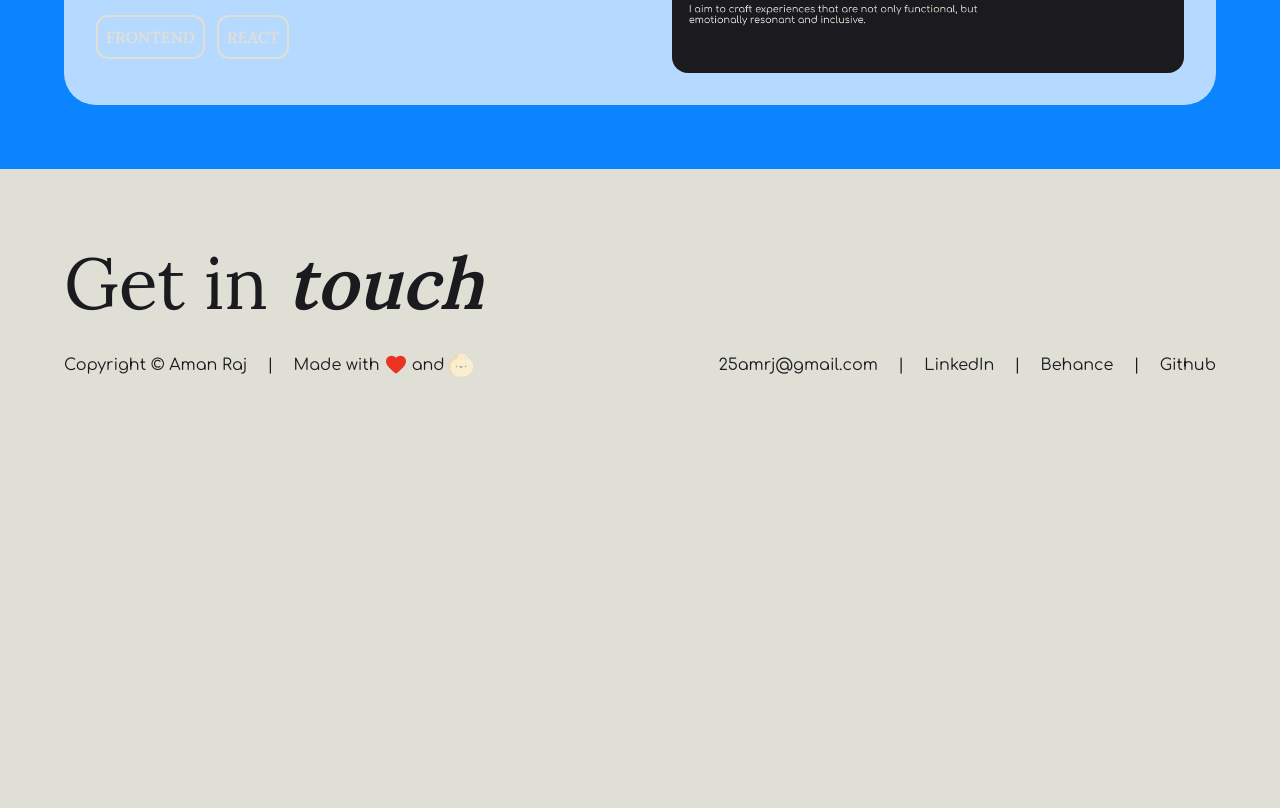
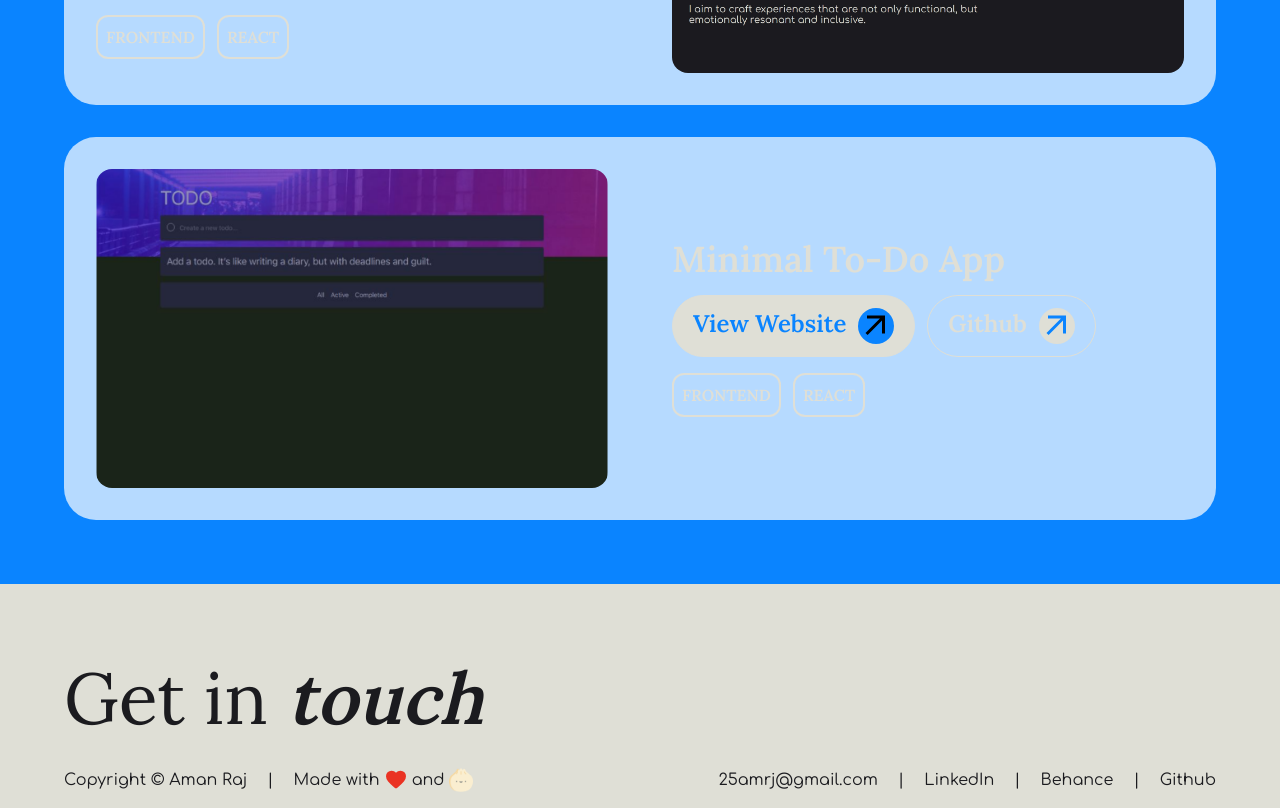
Before and after one commit to 11amanraj/portfolio-april-2025, a Next.js app: page / in a window 1280 px wide. Shown: the part 2440-3248 px from the top of the page. Before the commit the page ends 2833 px from the top, so only its background shows below. Built offline with nearby package versions, Linux system fonts and the light colour scheme.

Commit message:
Add to-do app in dev projects list

```diff
--- a/app/Components/Project/ProjectsList.tsx
+++ b/app/Components/Project/ProjectsList.tsx
@@ -42,6 +42,15 @@ const ProjectsList = () => {
       caseStudyLink: 'https://www.amanraj.in/',
       resourceLink: 'https://github.com/11amanraj/portfolio-april-2025',
       image: '/project-thumbnails/portfolio.jpg'
+    },
+    {
+      id: 4,
+      title: 'Minimal To-Do App',
+      description: 'A clean, responsive to-do app built with Next.js and Tailwind CSS, designed for fast, organized task management across devices.',
+      tags: ['Frontend', 'React'],
+      caseStudyLink: 'https://to-do-latest.vercel.app/',
+      resourceLink: 'https://github.com/11amanraj/to-do-latest',
+      image: '/project-thumbnails/to-do.png'
     }
   ]
 
```
Also changed, not shown: public/project-thumbnails/to-do.png (added).
